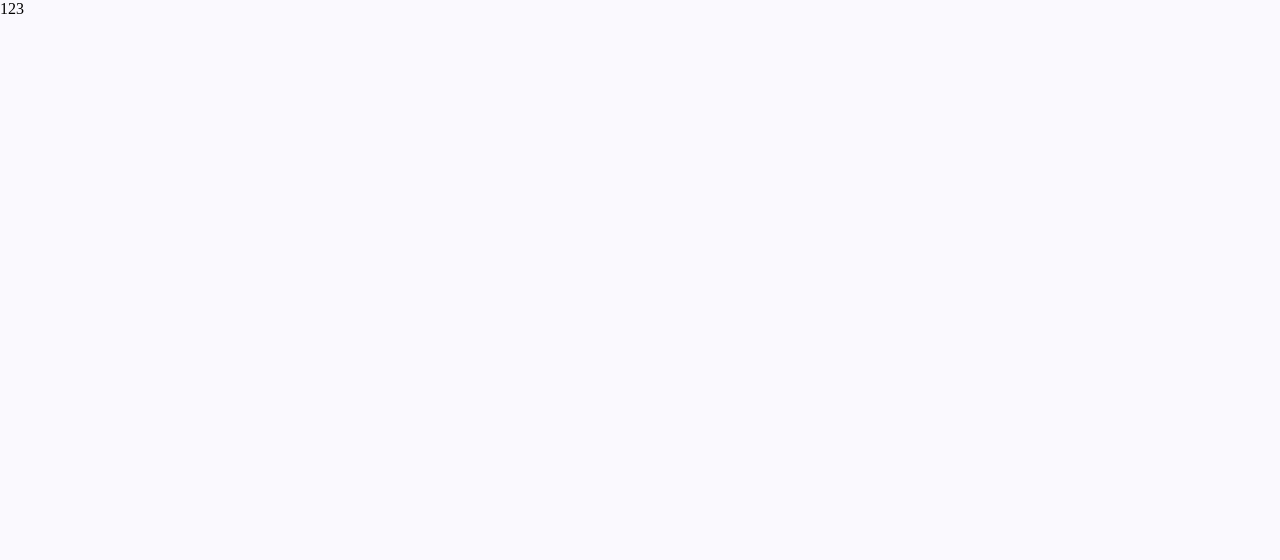
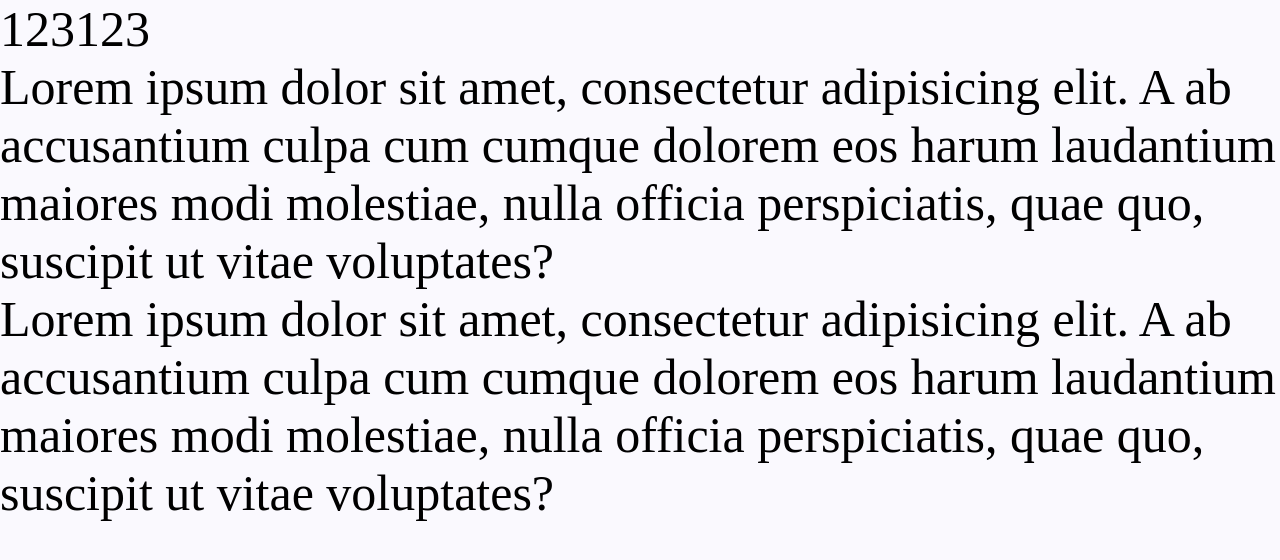
Before and after one commit to MaxXam715/autoakb, a Vue app: page / in a window 1280 px wide. Shown: the top 560 px of the page. Built offline with nearby package versions, Linux system fonts and the light colour scheme.

Commit message:
add fonts 2

```diff
--- a/src/App.vue
+++ b/src/App.vue
@@ -19,5 +19,6 @@ export default {
 </script>
 
 <style lang="less">
+  @import "./assets/fonts/fonts";
   @import "./assets/less/main";
 </style>
--- /dev/null
+++ b/src/assets/fonts/fonts.less
@@ -0,0 +1,7 @@
+@font-face {
+  font-family: 'Gilroy-max';
+  font-style: normal;
+  font-weight: normal;
+  src: local('Gilroy-max'),
+  url('gilroy-black.ttf') format('ttf');
+}
--- a/src/assets/less/main.less
+++ b/src/assets/less/main.less
@@ -1,14 +1,15 @@
 @charset "UTF-8";
 
+// Переменные
 @color: #000;
 
 body {
   position: relative;
   margin: 0;
-  font-family: 'Gotham Pro';
+  font-size: 50px;
   box-sizing: border-box;
   background: #FAF9FE;
-  overflow-x: hidden;
+  font-family: 'Gilroy-max';
 }
 
 /* скроллбар */
@@ -38,7 +39,6 @@ h3,
 h4,
 h5,
 h6 {
-  font-family: ""Gotham Pro Bold"";
   font-weight: bold;
   margin: 0;
   padding: 0;
@@ -84,3 +84,8 @@ a {
 
 
 /*  */
+
+
+div {
+  font-family: 'Gilroy-max';
+}
--- a/src/views/Home.vue
+++ b/src/views/Home.vue
@@ -1,5 +1,9 @@
 <template>
-  <div>123</div>
+  <div>
+    123123
+    <div>Lorem ipsum dolor sit amet, consectetur adipisicing elit. A ab accusantium culpa cum cumque dolorem eos harum laudantium maiores modi molestiae, nulla officia perspiciatis, quae quo, suscipit ut vitae voluptates?</div>
+    <div>Lorem ipsum dolor sit amet, consectetur adipisicing elit. A ab accusantium culpa cum cumque dolorem eos harum laudantium maiores modi molestiae, nulla officia perspiciatis, quae quo, suscipit ut vitae voluptates?</div>
+  </div>
 </template>
 
 <script>
```
